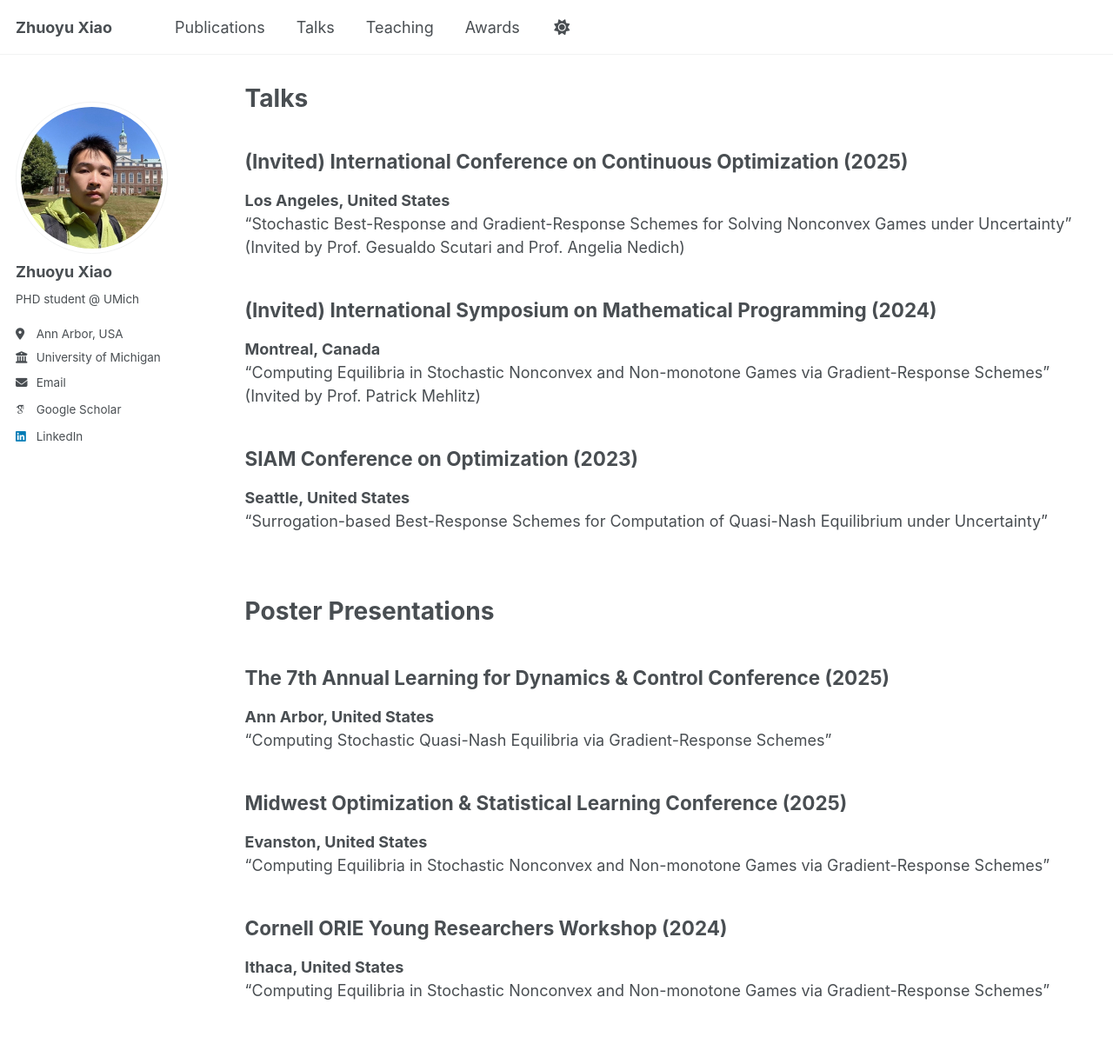
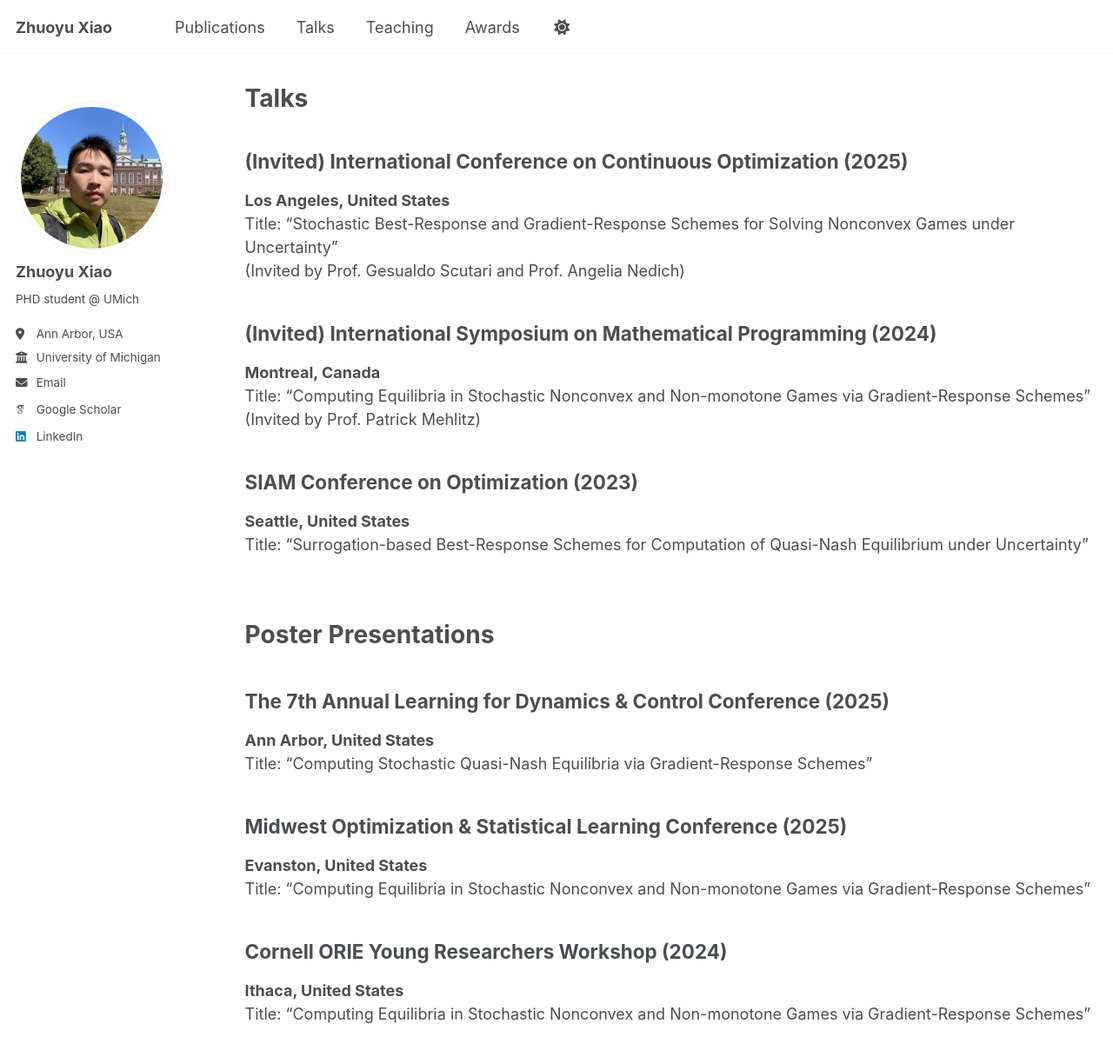
Before and after one commit to zyxiao97/zyxiao97.github.io, a Jekyll site: the page built from _pages/talks.md, in a window 1280 px wide and 1400 px high. Shown: the top 1216 px of the window at 87% size. Built offline with Jekyll 4.4.1, drawn with Linux system fonts in a browser that asks for light colours; some web fonts are replaced; part of the change alters nothing that is shown.

Commit message:
Update talks.md

```diff
--- a/_pages/talks.md
+++ b/_pages/talks.md
@@ -7,17 +7,17 @@ author_profile: true
 
 ## (Invited) International Conference on Continuous Optimization (2025)
 **Los Angeles, United States**
-"Stochastic Best-Response and Gradient-Response Schemes for Solving Nonconvex Games under Uncertainty"
+Title: "Stochastic Best-Response and Gradient-Response Schemes for Solving Nonconvex Games under Uncertainty"
 (Invited by Prof. Gesualdo Scutari and Prof. Angelia Nedich)
 
 ## (Invited) International Symposium on Mathematical Programming (2024)
 **Montreal, Canada**
-"Computing Equilibria in Stochastic Nonconvex and Non-monotone Games via Gradient-Response Schemes"
+Title: "Computing Equilibria in Stochastic Nonconvex and Non-monotone Games via Gradient-Response Schemes"
 (Invited by Prof. Patrick Mehlitz)
 
 ## SIAM Conference on Optimization (2023)
 **Seattle, United States**
-"Surrogation-based Best-Response Schemes for Computation of Quasi-Nash Equilibrium under Uncertainty"
+Title: "Surrogation-based Best-Response Schemes for Computation of Quasi-Nash Equilibrium under Uncertainty"
 
 <br>
 
@@ -26,12 +26,12 @@ Poster Presentations
 
 ## The 7th Annual Learning for Dynamics & Control Conference (2025)
 **Ann Arbor, United States**
-"Computing Stochastic Quasi-Nash Equilibria via Gradient-Response Schemes"
+Title: "Computing Stochastic Quasi-Nash Equilibria via Gradient-Response Schemes"
 
 ## Midwest Optimization & Statistical Learning Conference (2025)
 **Evanston, United States**
-"Computing Equilibria in Stochastic Nonconvex and Non-monotone Games via Gradient-Response Schemes"
+Title: "Computing Equilibria in Stochastic Nonconvex and Non-monotone Games via Gradient-Response Schemes"
 
 ## Cornell ORIE Young Researchers Workshop (2024)
 **Ithaca, United States**
-"Computing Equilibria in Stochastic Nonconvex and Non-monotone Games via Gradient-Response Schemes"
+Title: "Computing Equilibria in Stochastic Nonconvex and Non-monotone Games via Gradient-Response Schemes"
```
